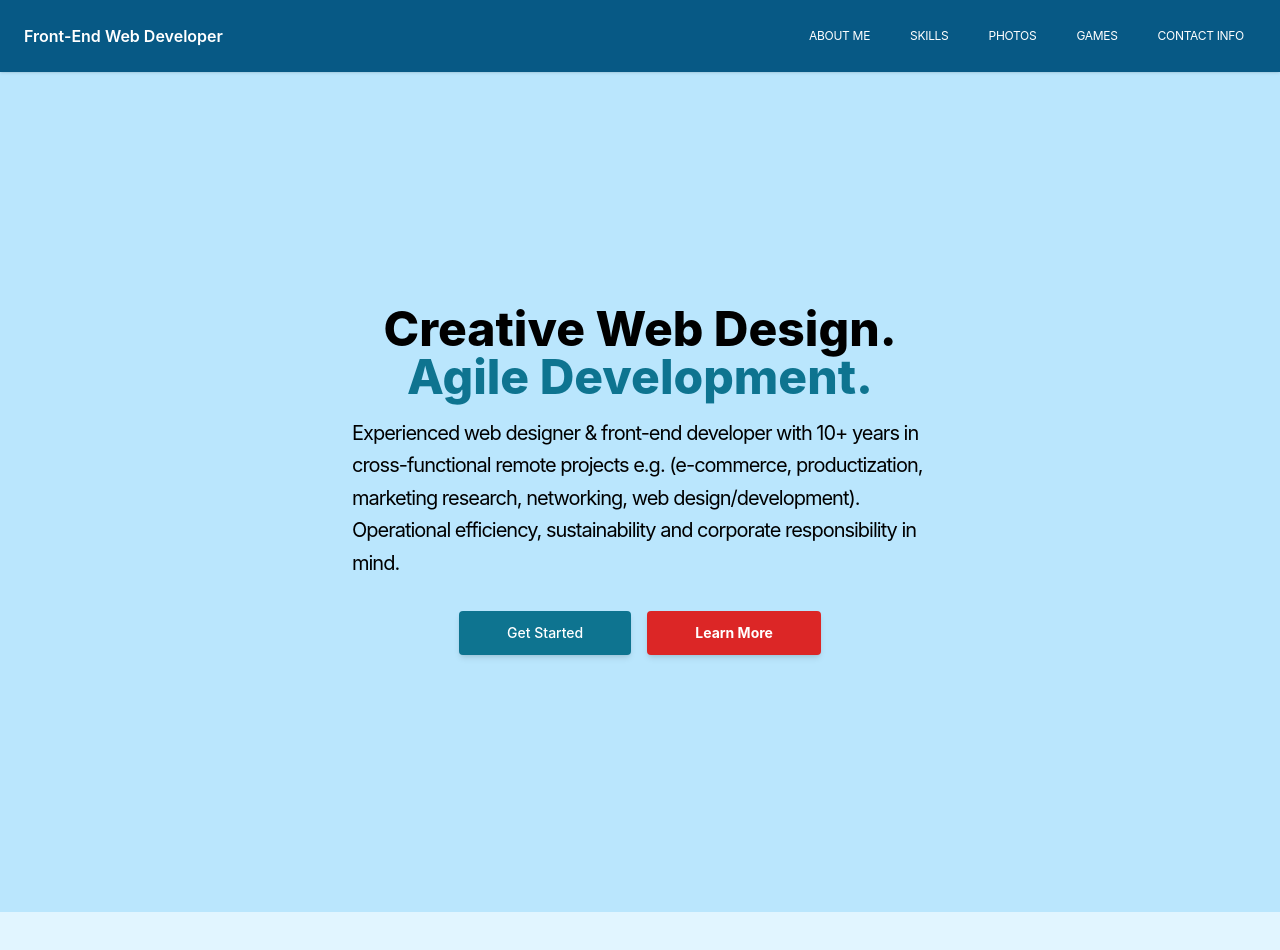
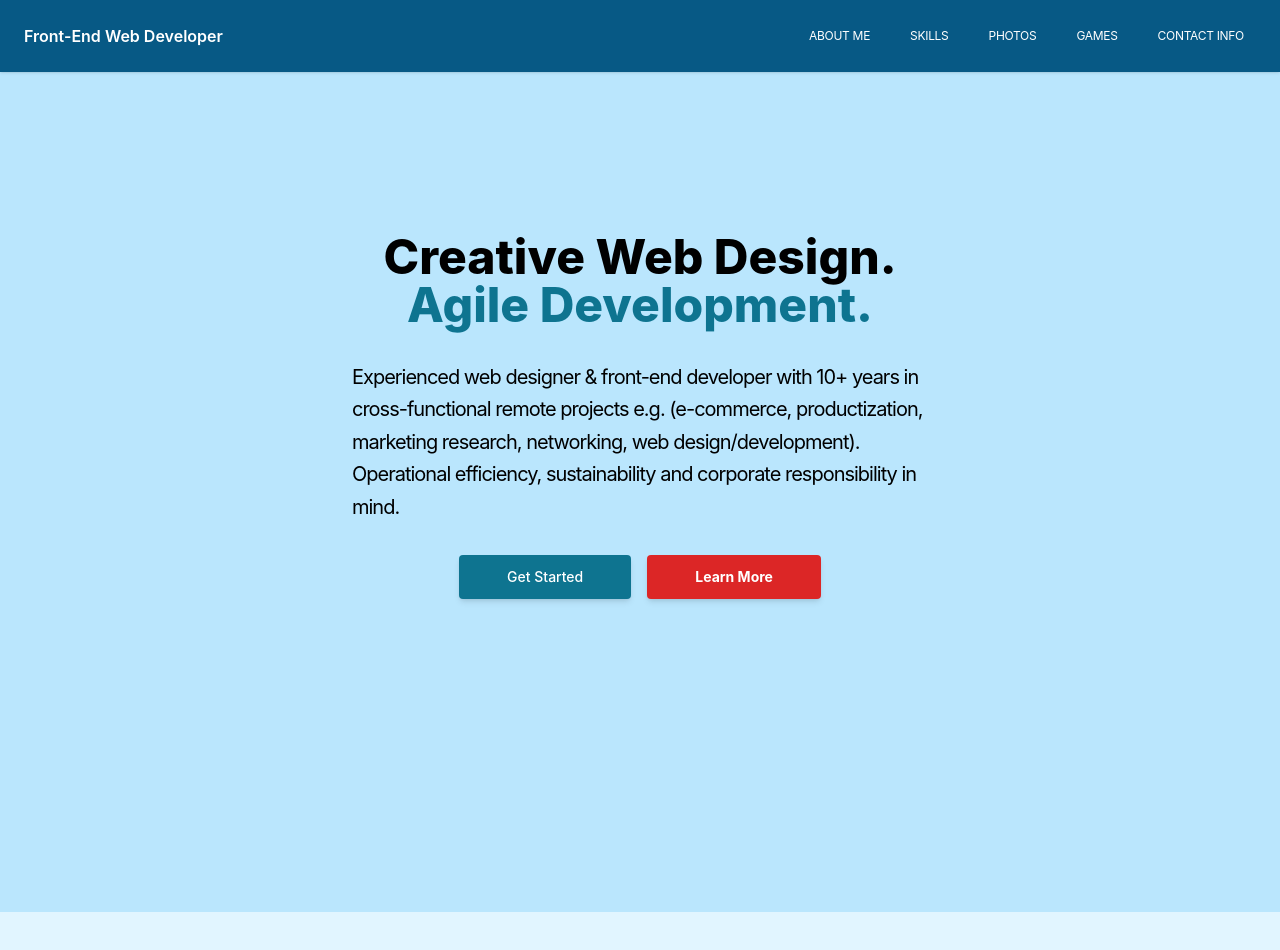
Before and after one commit to jkiimala/reactWeb, a React (Create React App) app: page / in a window 1280 px wide. Shown: the top 950 px of the page. Built offline with nearby package versions, Linux system fonts and the light colour scheme.

Commit message:
update build for gh-pages

```diff
--- a/src/components/About.js
+++ b/src/components/About.js
@@ -10,12 +10,12 @@ const About = () => {
      <section className="#bae6fd">
   <div className="mx-auto max-w-screen-xl px-4 py-32 lg:flex lg:h-screen lg:items-center">
     <div className="mx-auto max-w-xl text-center">
-      <h1 className="text-3xl font-extrabold sm:text-5xl">
+      <h1 className="text-3xl font-extrabold sm:text-5xl -mt-32">
         Creative Web Design.
-        <strong className="font-extrabold text-cyan-700 sm:block"> Agile Development. </strong>
+        <strong className="font-extrabold text-cyan-700 sm:block mb-8"> Agile Development. </strong>
       </h1>
 
-      <p className="mt-4 sm:text-xl/relaxed text-start tracking-tighter">
+      <p className="mt-4 sm:text-xl/relaxed text-start tracking-tighter mb-8">
       Experienced web designer & front-end developer with 10+ years in cross-functional remote projects e.g.
       (e-commerce, productization, marketing research, networking, web design/development). Operational efficiency, sustainability
       and corporate responsibility in mind.
--- a/src/components/Header.js
+++ b/src/components/Header.js
@@ -18,7 +18,7 @@ const Header = () => {
   return (
     <header className="bg-sky-800 shadow fixed w-full top-0 left-0 z-50">
       <div className="container mx-auto p-6 flex justify-between items-center">
-        <a href="#about" className="text-base font-semibold cursor-pointer text-white">
+        <a href="about" onClick={scrollToTop} className="text-base font-semibold cursor-pointer text-white">
           Front-End Web Developer
         </a>
         <div className="md:hidden">
@@ -34,7 +34,7 @@ const Header = () => {
         <nav className={`${isOpen ? "block" : "hidden"} md:flex md:items-center`}>
           <ul className="flex flex-col md:flex-row space-y-2 md:space-y-0 md:space-x-4 ml-auto items-end text-xs uppercase tracking-tight">
             <li>
-              <a href="#about" onClick={scrollToTop} className="px-3 py-2 text-white rounded hover:bg-sky-600">
+              <a href="about" onClick={scrollToTop} className="px-3 py-2 text-white rounded hover:bg-sky-600">
                 About Me
               </a>
             </li>
--- a/src/index.css
+++ b/src/index.css
@@ -38,7 +38,8 @@ html {
   align-items: center;
   justify-content: center;
   min-height: 100vh;
-  padding-top: 0px; /* Lisää tilaa yläosaan, jotta otsikko näkyy kunnolla */
+  padding-top: 0; /* Lisää tilaa yläosaan, jotta otsikko näkyy kunnolla */
+
 }
 
 
```
